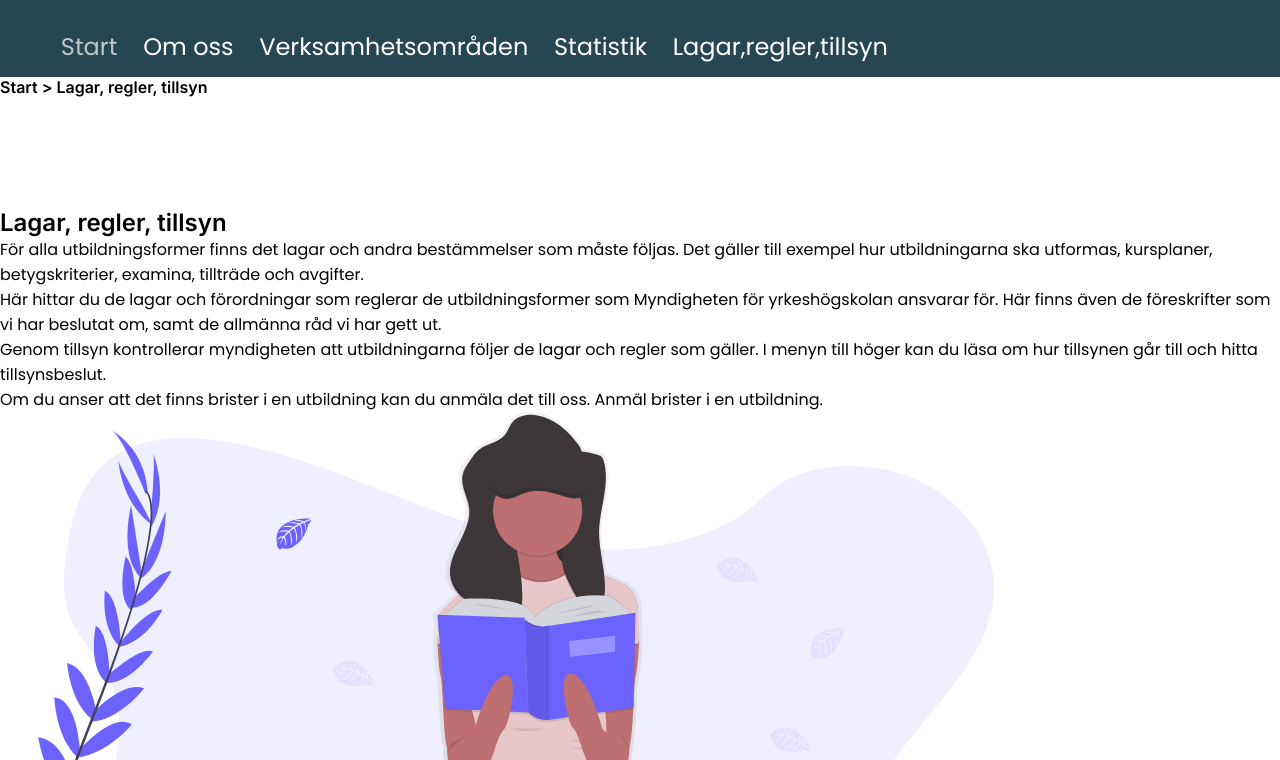
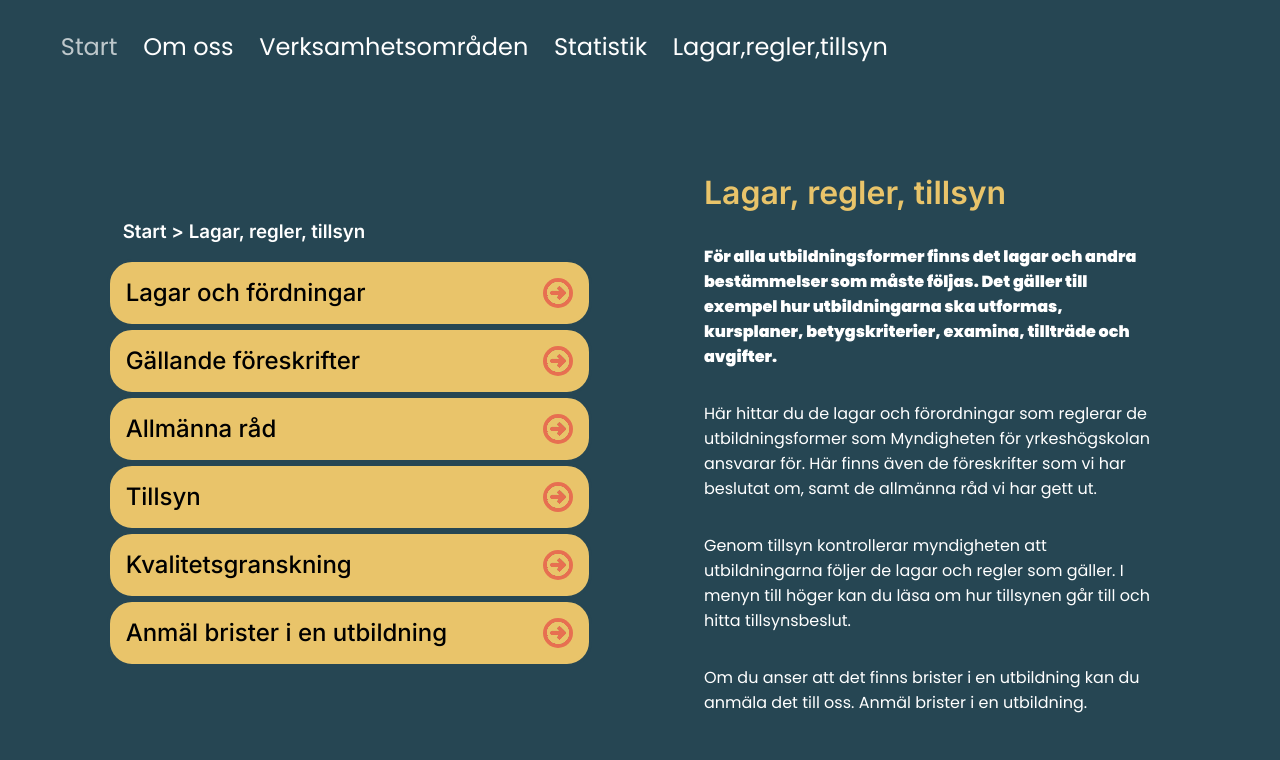
Before and after one commit to chas-academy/u02-redesign-sputnik, a plain HTML site: page page/lagar.html in a window 1280 px wide. Shown: the top 760 px of the page. Drawn offline with Linux system fonts and the light colour scheme.

Commit message:
add CSS grid and flexbox

```diff
--- a/Styles/_lagar.scss
+++ b/Styles/_lagar.scss
@@ -1,4 +1,11 @@
 @import "_variabels.scss";
+
+// Reset:
+* {
+  margin: 0;
+  padding: 0;
+  box-sizing: border-box;
+}
 
 //hamburger menu
 .toggle-button {
@@ -18,6 +25,8 @@
     border-radius: 10px;
   }
 }
+
+// Main-Navbar
 nav {
   position: relative;
   grid-area: nav;
@@ -63,3 +72,95 @@ nav {
     }
   }
 }
+
+main {
+  background-color: #264653;
+  color: white;
+  display: grid;
+  grid-template-columns: 1fr 10fr 1fr;
+  grid-template-rows: 1fr 1fr;
+  justify-items: center;
+
+  & section {
+    grid-column: 2/3;
+    grid-row: 1/2;
+    display: flex;
+    align-items: center;
+    gap: 6em;
+    padding-top: 4em;
+
+    & #lagar-nav {
+      width: 50%;
+      display: flex;
+      flex-direction: column;
+    }
+
+    & #lagar-nav div {
+      padding: 1em;
+    }
+
+    & #lagar-nav ul {
+      padding: 0;
+      margin: 0;
+      display: flex;
+      flex-direction: column;
+      align-items: flex-start;
+    }
+
+    & #lagar-nav ul li {
+      background: #e9c46a;
+      margin: 0;
+      padding: 1em;
+      width: 100%;
+      border: 3px solid #264653;
+      border-radius: $box-radius;
+      display: flex;
+      justify-content: space-between;
+    }
+
+    & #lagar-nav ul li img {
+      margin: 0;
+      padding: 0;
+      background: #e9c46a;
+      color: #e76f51;
+      border-radius: $box-radius;
+    }
+
+    & #lagar-nav ul li a {
+      font-family: inter;
+      color: black;
+    }
+
+    & article {
+      background: #264653;
+      width: 50%;
+      display: flex;
+      flex-direction: column;
+      align-items: flex-start;
+
+      & h1 {
+        margin: 1em 1em 0.5em 0.5em;
+        font-size: 2rem;
+        color: #e9c46a;
+      }
+
+      p:first-of-type {
+        font-weight: bold;
+      }
+
+      & p {
+        margin: 1em;
+      }
+    }
+  }
+
+  & img {
+    grid-column: 2/3;
+    grid-row: 2/3;
+    max-width: 40%;
+    height: auto;
+    background: #264653;
+    padding: 2em;
+    margin: 2em;
+  }
+}
--- a/page/lagar.html
+++ b/page/lagar.html
@@ -33,18 +33,20 @@
     </nav>
   </header>
 
+  <!-- Main content: -->
   <main>
-    <nav>
+    <section>
+      <nav id="lagar-nav">
         <div>
-        <h4>Start > Lagar, regler, tillsyn</h4>
+          <h3>Start > Lagar, regler, tillsyn</h3>
         </div>
         <ul>
-        <li><a href="#">Lagar och fördningar</a></li>
-        <li><a href="#">Gällande föreskrifter</a></li>
-        <li><a href="#">Allmänna råd</a></li>
-        <li><a href="#">Tillsyn</a></li>
-        <li><a href="#">Kvalitetsgranskning</a></li>
-        <li><a href="#">Anmäl brister i en utbildning</a></li>
+          <li><a href="#">Lagar och fördningar</a><img src="../src/pil2.png" alt=""></li>
+          <li><a href="#">Gällande föreskrifter</a><img src="../src/pil2.png" alt=""></li>
+          <li><a href="#">Allmänna råd</a><img src="../src/pil2.png" alt=""></li>
+          <li><a href="#">Tillsyn</a><img src="../src/pil2.png" alt=""></li>
+          <li><a href="#">Kvalitetsgranskning</a><img src="../src/pil2.png" alt=""></li>
+          <li><a href="#">Anmäl brister i en utbildning</a><img src="../src/pil2.png" alt=""></li>
         </ul>
       </nav>
 
@@ -68,9 +70,11 @@
           Om du anser att det finns brister i en utbildning kan du anmäla det till oss. Anmäl brister i en utbildning.
         </p>
       </article>
-
+    </section>
     <img src="../src/book_reader.svg" alt="">
   </main>
+
+  <!-- Footer -->
   <footer>
     <img class="wave" src="/src/wave.jpg" alt="">
     <article>
```
Also changed, not shown: Styles/style.css, src/pil2.png (added), 1 other file. Lines whose indentation alone changed are shown as unchanged.
